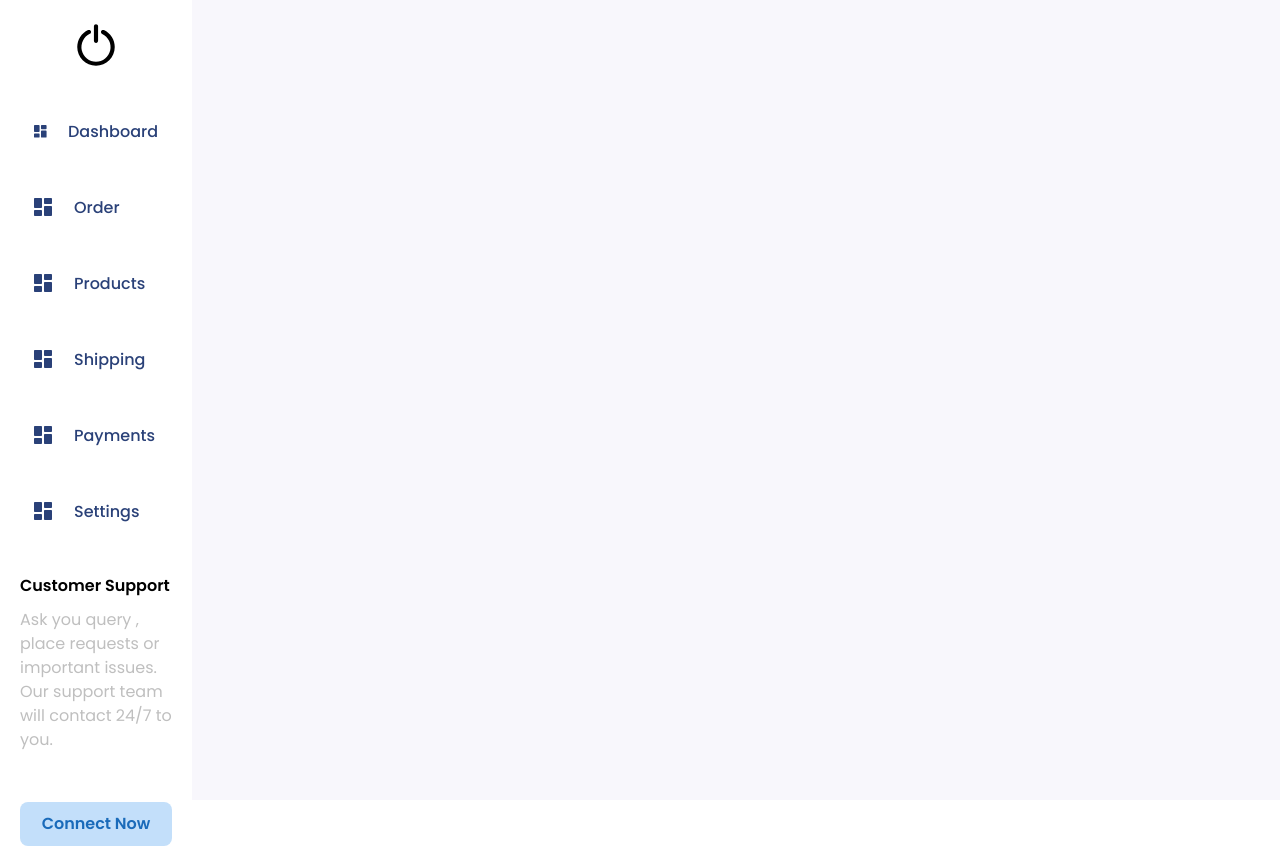
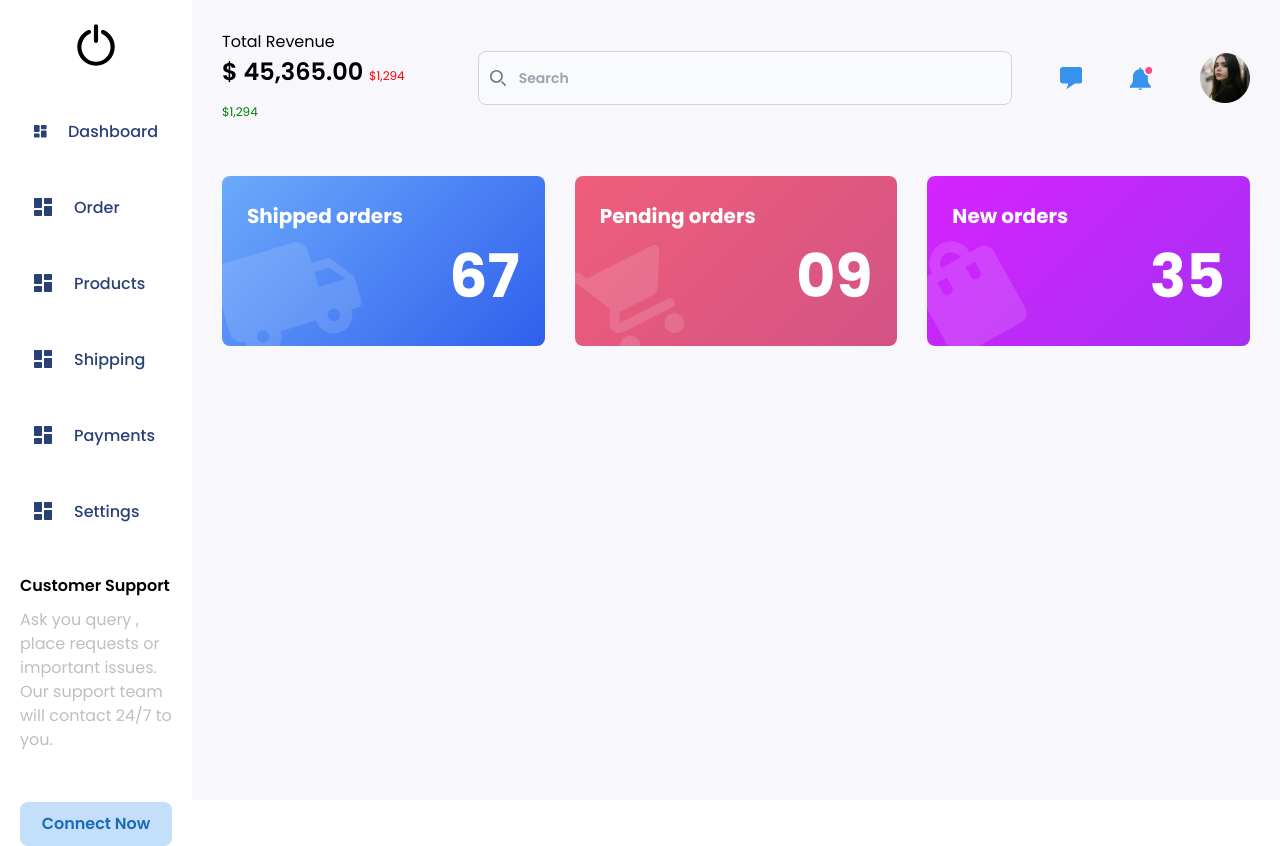
Before and after one commit to sapayevf/commerce-dashboard, a plain HTML site: page index.html in a window 1280 px wide. Drawn offline with nearby package versions, Linux system fonts and the light colour scheme.

Commit message:
aside end

```diff
--- a/index.html
+++ b/index.html
@@ -137,7 +137,125 @@
           </button>
         </div>
       </aside>
-      <div class="w-[85vw] h-[100vh] bg-[#f8f7fc]"></div>
+      <div class="w-[85vw] h-[100vh] bg-[#f8f7fc] p-[30px]">
+        <header class="flex items-center gap-12 mb-[50px]">
+          <div>
+            <p class="font-normal">Total Revenue</p>
+            <p class="text-[24px]">
+              $ 45,365.00
+              <span class="font-normal text-[12px] text-[red]">$1,294</span>
+              <span class="font-normal text-[12px] text-[green]">$1,294</span>
+            </p>
+          </div>
+          <form class="w-[45vw]">
+            <label
+              for="default-search"
+              class="mb-2 text-sm font-medium text-gray-900 sr-only dark:text-white"
+              >Search</label
+            >
+            <div class="relative">
+              <div
+                class="absolute inset-y-0 start-0 flex items-center ps-3 pointer-events-none"
+              >
+                <svg
+                  class="w-4 h-4 text-gray-500 dark:text-gray-400"
+                  aria-hidden="true"
+                  xmlns="http://www.w3.org/2000/svg"
+                  fill="none"
+                  viewBox="0 0 20 20"
+                >
+                  <path
+                    stroke="currentColor"
+                    stroke-linecap="round"
+                    stroke-linejoin="round"
+                    stroke-width="2"
+                    d="m19 19-4-4m0-7A7 7 0 1 1 1 8a7 7 0 0 1 14 0Z"
+                  />
+                </svg>
+              </div>
+              <input
+                type="search"
+                id="default-search"
+                class="block w-full p-4 ps-10 text-sm text-gray-900 border border-gray-300 rounded-lg bg-gray-50 focus:ring-blue-500 focus:border-blue-500"
+                placeholder="Search"
+                required
+              />
+            </div>
+          </form>
+          <svg
+            width="24"
+            height="24"
+            viewBox="0 0 24 24"
+            fill="none"
+            xmlns="http://www.w3.org/2000/svg"
+          >
+            <path
+              d="M21 0H3C1.34062 0 0 1.34062 0 3V15C0 16.6594 1.34062 18 3 18H9L6.99844 24L15.9984 18H21C22.6594 18 24 16.6594 24 15V3C24 1.34062 22.6594 0 21 0Z"
+              fill="#3692EB"
+            />
+          </svg>
+          <svg
+            width="24"
+            height="25"
+            viewBox="0 0 24 25"
+            fill="none"
+            xmlns="http://www.w3.org/2000/svg"
+          >
+            <path
+              d="M11.2301 24.9991C11.7033 24.9882 12.1574 24.8103 12.5121 24.4969C12.8667 24.1834 13.0991 23.7547 13.1681 23.2864H9.21695C9.28792 23.7674 9.53118 24.2062 9.9015 24.5213C10.2718 24.8363 10.744 25.0061 11.2301 24.9991Z"
+              fill="#3692EB"
+            />
+            <path
+              d="M22.385 20.3793L22.1296 20.154C21.405 19.5084 20.7708 18.7681 20.2441 17.9531C19.6689 16.8282 19.3241 15.5998 19.2301 14.3399V10.6291C19.227 10.1784 19.1868 9.72864 19.1099 9.28451C17.8375 9.02297 16.6945 8.32978 15.8746 7.32227C15.0546 6.31477 14.608 5.05486 14.6103 3.75586V3.28262C13.8261 2.89666 12.9834 2.64286 12.1164 2.53145V1.58497C12.1164 1.31901 12.0108 1.06394 11.8227 0.875872C11.6347 0.687807 11.3796 0.582153 11.1136 0.582153C10.8477 0.582153 10.5926 0.687807 10.4045 0.875872C10.2165 1.06394 10.1108 1.31901 10.1108 1.58497V2.56901C8.16956 2.84285 6.39292 3.80976 5.1089 5.29121C3.82488 6.77267 3.12017 8.66865 3.12488 10.6291V14.3399C3.0308 15.5998 2.68603 16.8282 2.1108 17.9531C1.59315 18.7661 0.969161 19.5063 0.255399 20.154L0 20.3793V22.4977H22.385V20.3793Z"
+              fill="#3692EB"
+            />
+            <path
+              d="M20.2441 7.51174C22.3184 7.51174 24 5.83018 24 3.75587C24 1.68156 22.3184 0 20.2441 0C18.1698 0 16.4883 1.68156 16.4883 3.75587C16.4883 5.83018 18.1698 7.51174 20.2441 7.51174Z"
+              fill="#FF4588"
+            />
+          </svg>
+          <img width="50" src="./assets/images/girl.png" alt="" />
+        </header>
+        <div class="flex items-center gap-[30px] mb-[30px]">
+          <div
+            class="relative w-[32%] h-[170px] p-[25px] bg-[linear-gradient(135deg,#6baafc,#305fec)] rounded-lg"
+          >
+            <p class="font-bold text-white text-[20px]">Shipped orders</p>
+            <p class="font-bold text-white text-[60px] text-end">67</p>
+            <img
+              width="150"
+              class="absolute left-[-10px] bottom-[-10px]"
+              src="./assets/images/car.svg"
+              alt=""
+            />
+          </div>
+          <div
+            class="relative w-[32%] h-[170px] p-[25px] bg-[linear-gradient(135deg,#ef5e7a,#d35385)] rounded-lg"
+          >
+            <p class="font-bold text-white text-[20px]">Pending orders</p>
+            <p class="font-bold text-white text-[60px] text-end">09</p>
+            <img
+              width="120"
+              class="absolute left-[-10px] bottom-[-10px]"
+              src="./assets/images/bag.svg"
+              alt=""
+            />
+          </div>
+          <div
+            class="relative w-[32%] h-[170px] p-[25px] bg-[linear-gradient(135deg,#d623fe,#a530f2)] rounded-lg"
+          >
+            <p class="font-bold text-white text-[20px]">New orders</p>
+            <p class="font-bold text-white text-[60px] text-end">35</p>
+            <img
+              width="110"
+              class="absolute left-[-10px] bottom-[-10px]"
+              src="./assets/images/rugzak.svg"
+              alt=""
+            />
+          </div>
+        </div>
+        <div></div>
+      </div>
     </section>
   </body>
 </html>
```
Also changed, not shown: assets/images/bag.svg (added), assets/images/car.svg (added), assets/images/rugzak.svg (added).
